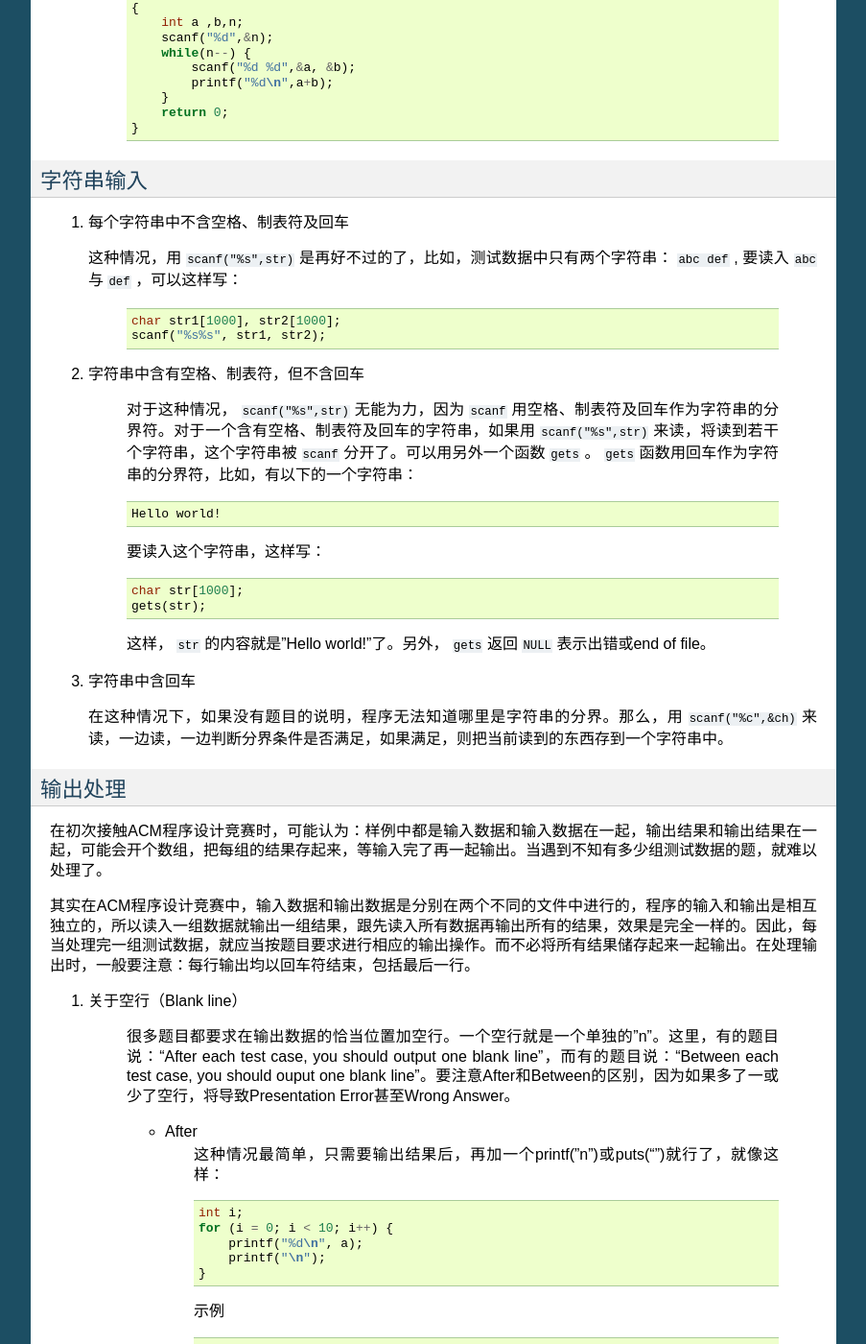
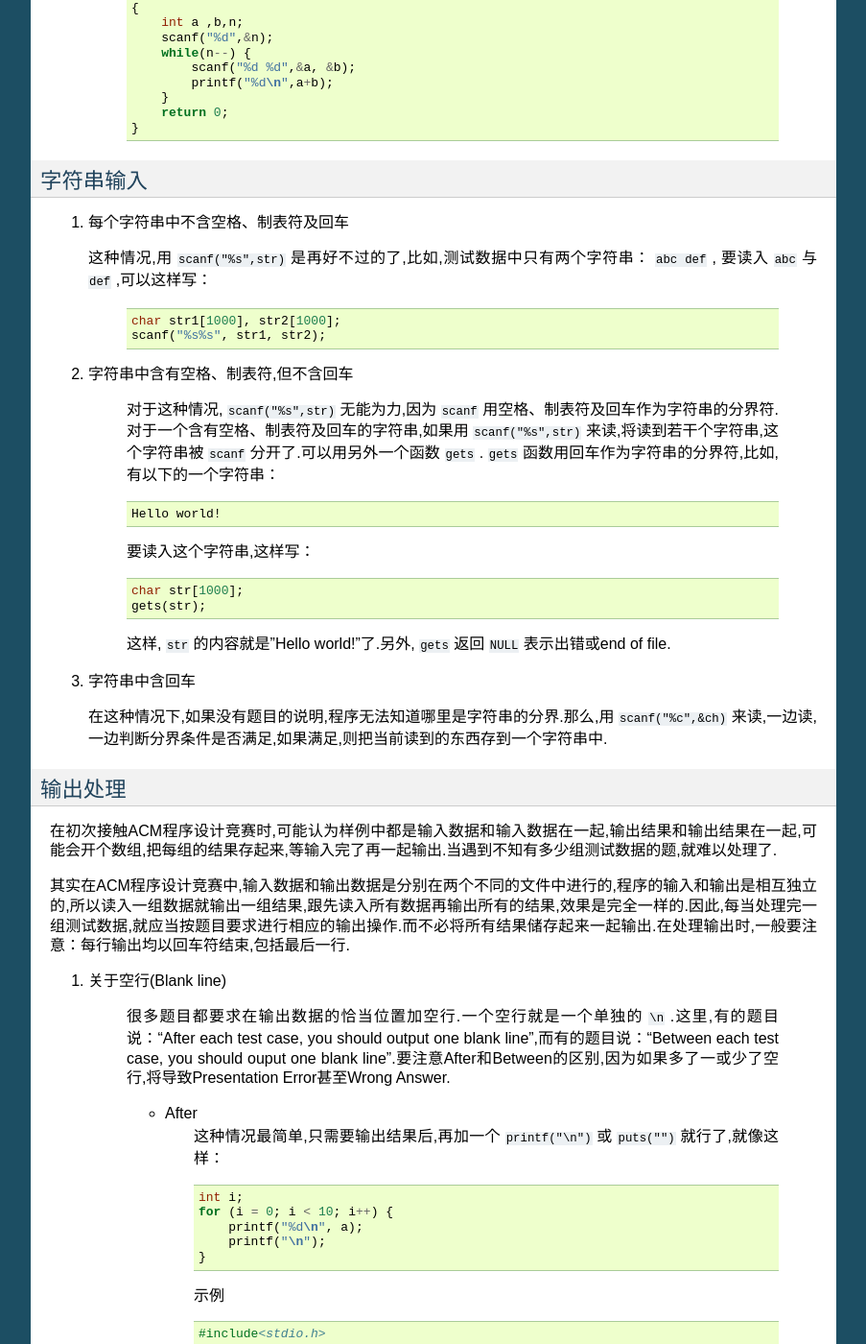
Before and after one commit to zjgsu-ds/ds, a Sphinx documentation site: the page built from source/acm/index.rst, in a window 1280 px wide and 1400 px high, scrolled down 977 px. Shown: the whole window at 96% size, without its empty margins (198-1101 px from the left). Built offline with Sphinx 7.4.7, drawn with Linux system fonts in a browser that asks for light colours; comment, search, counter and statistics services are not loaded; some of the changed text lies outside the part shown.

Commit message:
Fix punctuation

```diff
--- a/source/acm/index.rst
+++ b/source/acm/index.rst
@@ -20,10 +20,10 @@ ACM平台介绍
            printf("%d\n",a+b);
        }
 
-    注意：输入前不要打印提示信息。输出完毕后立即终止程序，不要等待用户按键。
+    注意：输入前不要打印提示信息.输出完毕后立即终止程序,不要等待用户按键.
 
 
-#. 多组输入数据，不说明多少组，直到读至输入文件末尾为止
+#. 多组输入数据,不说明多少组,直到读至输入文件末尾为止
 
     示例： `A + B Problem <http://acm.zjgsu.edu.cn/JudgeOnline/problem.php?id=1000>`_
 
@@ -37,9 +37,9 @@ ACM平台介绍
                 printf("%d\n",a+b);
         }
 
-    说明： ``scanf`` 函数返回值就是读出的变量个数，如： ``scanf( “%d %d”, &a, &b );`` 如果只有一个整数输入，返回值是 ``1`` ，如果有两个整数输入，返回值是 ``2`` ，如果一个都没有，则返回值是 ``EOF`` 。 ``EOF`` 是一个预定义的常量，等于 ``-1``.
+    说明： ``scanf`` 函数返回值就是读出的变量个数,如： ``scanf( “%d %d”, &a, &b );`` 如果只有一个整数输入,返回值是 ``1`` ,如果有两个整数输入,返回值是 ``2`` ,如果一个都没有,则返回值是 ``EOF`` . ``EOF`` 是一个预定义的常量,等于 ``-1``.
 
-#. 多组输入数据，不说明多少组，以某特殊输入为结束标志。
+#. 多组输入数据,不说明多少组,以某特殊输入为结束标志.
 
     .. code-block:: c
 
@@ -51,7 +51,7 @@ ACM平台介绍
                  printf("%d\n",a+b);
         }
 
-#. 多组输入数据，开始输入一个 ``N`` ，接下来是N组数据
+#. 多组输入数据,开始输入一个 ``N`` ,接下来是N组数据
 
     .. code-block:: c
 
@@ -71,46 +71,46 @@ ACM平台介绍
 ----------
 #. 每个字符串中不含空格、制表符及回车
 
-   这种情况，用 ``scanf("%s",str)`` 是再好不过的了，比如，测试数据中只有两个字符串： ``abc def`` , 要读入 ``abc`` 与 ``def`` ，可以这样写：
+   这种情况,用 ``scanf("%s",str)`` 是再好不过的了,比如,测试数据中只有两个字符串： ``abc def`` , 要读入 ``abc`` 与 ``def`` ,可以这样写：
 
     .. code-block:: c
 
         char str1[1000], str2[1000];
         scanf("%s%s", str1, str2);
 
-#. 字符串中含有空格、制表符，但不含回车
+#. 字符串中含有空格、制表符,但不含回车
 
-    对于这种情况， ``scanf("%s",str)`` 无能为力，因为 ``scanf`` 用空格、制表符及回车作为字符串的分界符。对于一个含有空格、制表符及回车的字符串，如果用 ``scanf("%s",str)`` 来读，将读到若干个字符串，这个字符串被 ``scanf`` 分开了。可以用另外一个函数 ``gets`` 。 ``gets`` 函数用回车作为字符串的分界符，比如，有以下的一个字符串：
+    对于这种情况, ``scanf("%s",str)`` 无能为力,因为 ``scanf`` 用空格、制表符及回车作为字符串的分界符.对于一个含有空格、制表符及回车的字符串,如果用 ``scanf("%s",str)`` 来读,将读到若干个字符串,这个字符串被 ``scanf`` 分开了.可以用另外一个函数 ``gets`` . ``gets`` 函数用回车作为字符串的分界符,比如,有以下的一个字符串：
     ::
 
         Hello world!
 
-    要读入这个字符串，这样写：
+    要读入这个字符串,这样写：
 
     .. code-block:: c
 
         char str[1000];
         gets(str);
 
-    这样， ``str`` 的内容就是"Hello world!"了。另外， ``gets`` 返回 ``NULL`` 表示出错或end of file。
+    这样, ``str`` 的内容就是"Hello world!"了.另外, ``gets`` 返回 ``NULL`` 表示出错或end of file.
 
 #. 字符串中含回车
 
-   在这种情况下，如果没有题目的说明，程序无法知道哪里是字符串的分界。那么，用 ``scanf("%c",&ch)`` 来读，一边读，一边判断分界条件是否满足，如果满足，则把当前读到的东西存到一个字符串中。
+   在这种情况下,如果没有题目的说明,程序无法知道哪里是字符串的分界.那么,用 ``scanf("%c",&ch)`` 来读,一边读,一边判断分界条件是否满足,如果满足,则把当前读到的东西存到一个字符串中.
 
 输出处理
 --------
 
-在初次接触ACM程序设计竞赛时，可能认为：样例中都是输入数据和输入数据在一起，输出结果和输出结果在一起，可能会开个数组，把每组的结果存起来，等输入完了再一起输出。当遇到不知有多少组测试数据的题，就难以处理了。
+在初次接触ACM程序设计竞赛时,可能认为样例中都是输入数据和输入数据在一起,输出结果和输出结果在一起,可能会开个数组,把每组的结果存起来,等输入完了再一起输出.当遇到不知有多少组测试数据的题,就难以处理了.
 
-其实在ACM程序设计竞赛中，输入数据和输出数据是分别在两个不同的文件中进行的，程序的输入和输出是相互独立的，所以读入一组数据就输出一组结果，跟先读入所有数据再输出所有的结果，效果是完全一样的。因此，每当处理完一组测试数据，就应当按题目要求进行相应的输出操作。而不必将所有结果储存起来一起输出。在处理输出时，一般要注意：每行输出均以回车符结束，包括最后一行。
+其实在ACM程序设计竞赛中,输入数据和输出数据是分别在两个不同的文件中进行的,程序的输入和输出是相互独立的,所以读入一组数据就输出一组结果,跟先读入所有数据再输出所有的结果,效果是完全一样的.因此,每当处理完一组测试数据,就应当按题目要求进行相应的输出操作.而不必将所有结果储存起来一起输出.在处理输出时,一般要注意：每行输出均以回车符结束,包括最后一行.
 
-#. 关于空行（Blank line）
+#. 关于空行(Blank line)
 
-    很多题目都要求在输出数据的恰当位置加空行。一个空行就是一个单独的"\n"。这里，有的题目说：“After each test case, you should output one blank line”，而有的题目说：“Between each test case, you should ouput one blank line”。要注意After和Between的区别，因为如果多了一或少了空行，将导致Presentation Error甚至Wrong Answer。
+    很多题目都要求在输出数据的恰当位置加空行.一个空行就是一个单独的 ``\n`` .这里,有的题目说：“After each test case, you should output one blank line”,而有的题目说：“Between each test case, you should ouput one blank line”.要注意After和Between的区别,因为如果多了一或少了空行,将导致Presentation Error甚至Wrong Answer.
 
     * After
-        这种情况最简单，只需要输出结果后，再加一个printf("\n")或puts("")就行了，就像这样：
+        这种情况最简单,只需要输出结果后,再加一个 ``printf("\n")`` 或 ``puts("")`` 就行了,就像这样：
 
         .. code-block:: c
 
@@ -143,7 +143,7 @@ ACM平台介绍
             }
 
     * Between
-        Between和After不同的是，最后一组结果后面不应该再加单独的"\n"，应该像这样：
+        Between和After不同的是,最后一组结果后面不应该再加单独的 ``\n`` ,应该像这样：
 
         .. code-block:: c
 
@@ -154,7 +154,7 @@ ACM平台介绍
                     printf("\n");
             }
 
-        由于有时候我们并不知道测试数据有几组（比如测试数据是以end of file 结束的），用上面的方法就不行了，于是，可以换一种写法：
+        由于有时候我们并不知道测试数据有几组(比如测试数据是以end of file 结束的),用上面的方法就不行了,于是,可以换一种写法：
 
         .. code-block:: c
 
@@ -168,11 +168,11 @@ ACM平台介绍
                 printf("%d\n", a);
             }
 
-        这样，从第二组测试数据起，在输出每组测试数据的结果之前就会输出一个空行，和想要的效果是一样的。
+        这样,从第二组测试数据起,在输出每组测试数据的结果之前就会输出一个空行,和想要的效果是一样的.
 
 #. 关于空格、逗号以及其他分隔符
 
-    这种情况与空行的情况相当相似，处理方法也是一样的，只不过把"\n"改成相应的分隔符就行了。
+    这种情况与空行的情况相当相似,处理方法也是一样的,只不过把 ``\n`` 改成相应的分隔符就行了.
 
 #. 带格式的字符串输出
 
@@ -182,9 +182,9 @@ ACM平台介绍
 
         abc*****de****f
 
-    其中“*”代表空格。要求是这样的： ``str1`` 在前5个字符中左对齐， ``str2`` 在第6到第10个字符中右对齐， ``str3`` 在第11到第15个字符中右对齐。
+    其中“*”代表空格.要求是这样的： ``str1`` 在前5个字符中左对齐, ``str2`` 在第6到第10个字符中右对齐, ``str3`` 在第11到第15个字符中右对齐.
 
-    可行的做法是，先初始化一个数组，用' '（空格）填充，再在相应的位置填相应的内容。用程序来表述：
+    可行的做法是,先初始化一个数组,用 ``" "`` (空格)填充,再在相应的位置填相应的内容.用程序来表述：
 
     .. code-block:: c
         :linenos:
@@ -202,12 +202,12 @@ ACM平台介绍
 
     关键的部分：
 
-    * 在调用sprintf后，要清除不恰当字符串结束符（第5,7行）；
-    * 在恰当的位置添加字符串结束符（第9行）。
+    * 在调用sprintf后,要清除不恰当字符串结束符(第5,7行)；
+    * 在恰当的位置添加字符串结束符(第9行).
 
 #. 二维数组的输出
 
-    首先要考虑的是数组是按行排列还是按列排列，如果是按行排列，就应该这样写：
+    首先要考虑的是数组是按行排列还是按列排列,如果是按行排列,就应该这样写：
 
     .. code-block:: c
         :linenos:
@@ -223,13 +223,13 @@ ACM平台介绍
             puts("");
         }
 
-    如果是按列，就要把3行和4行交换。
+    如果是按列,就要把3行和4行交换.
 
 #. 模拟屏幕输出
 
-    在一些模拟题中，题目要求输出一幅画，只不过这个画是由字符组成的。对于这种情况，可以采用和带格式的字符串输出相似的方法，先开一个字符数组（在这里，是二维数组），然后把数组当成屏幕输出，屏幕的 ``(i, j)`` 点就是数组的 ``(i, j)`` 号元素。最后，输出这个二维数组就行了。
+    在一些模拟题中,题目要求输出一幅画,只不过这个画是由字符组成的.对于这种情况,可以采用和带格式的字符串输出相似的方法,先开一个字符数组(在这里,是二维数组),然后把数组当成屏幕输出,屏幕的 ``(i, j)`` 点就是数组的 ``(i, j)`` 号元素.最后,输出这个二维数组就行了.
 
-    一般来说，可以输出一个二维字符数组的方法和输出一般数组的方法是一样的，用双重循环来做。不过，可以只用一个循环就可以了，原因是在数组每行的恰当位置（一般是末尾）加了一个'\0'，那么，数组的每一行就成了一个字符串，于是，输出程序就变成了：
+    一般来说,可以输出一个二维字符数组的方法和输出一般数组的方法是一样的,用双重循环来做.不过,可以只用一个循环就可以了,原因是在数组每行的恰当位置(一般是末尾)加了一个 ``\0`` ,那么,数组的每一行就成了一个字符串,于是,输出程序就变成了：
 
     .. code-block:: c
 
```
